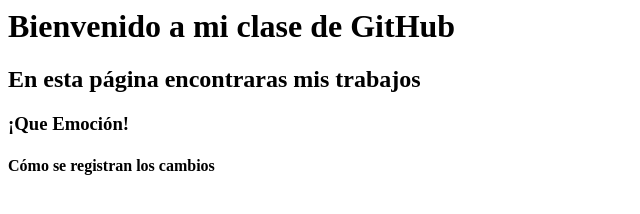
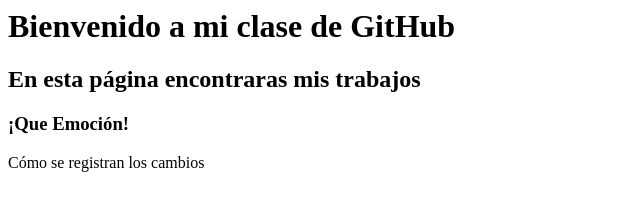
Before and after one commit to Jhosamik/PaginaWeb, a plain HTML site: page Index.html in a window 1280 px wide. Shown: the whole page, without its empty margins (0-640 px from the left). Drawn offline with Linux system fonts and the light colour scheme.

Commit message:
Update Index.html
Sub a PArrafo

```diff
--- a/Index.html
+++ b/Index.html
@@ -8,6 +8,6 @@
         <h1>Bienvenido a mi clase de GitHub</h1>
         <h2>En esta página encontraras mis trabajos</h2>
         <h3>¡Que Emoción!</h3>
-        <h4>Cómo se registran los cambios</h4>
+        <p>Cómo se registran los cambios</P>
     </body>
 </html>
```
